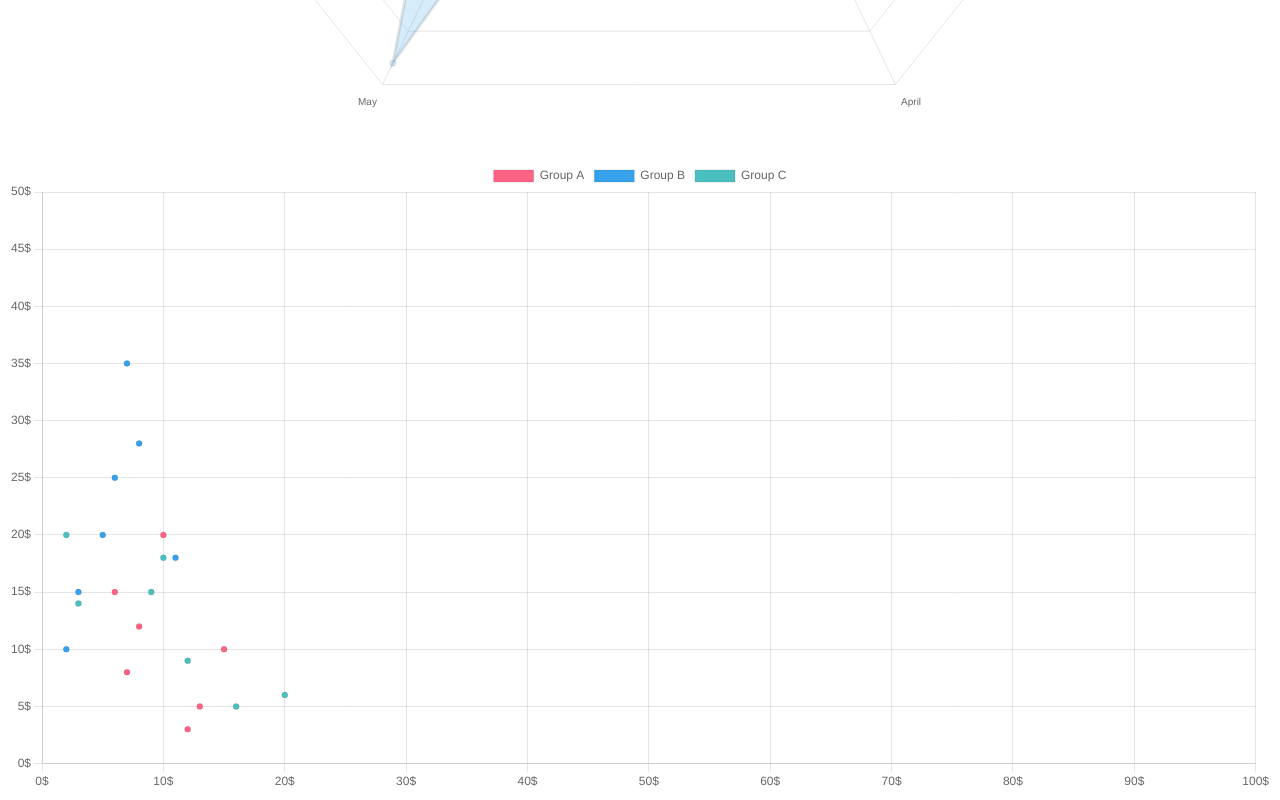
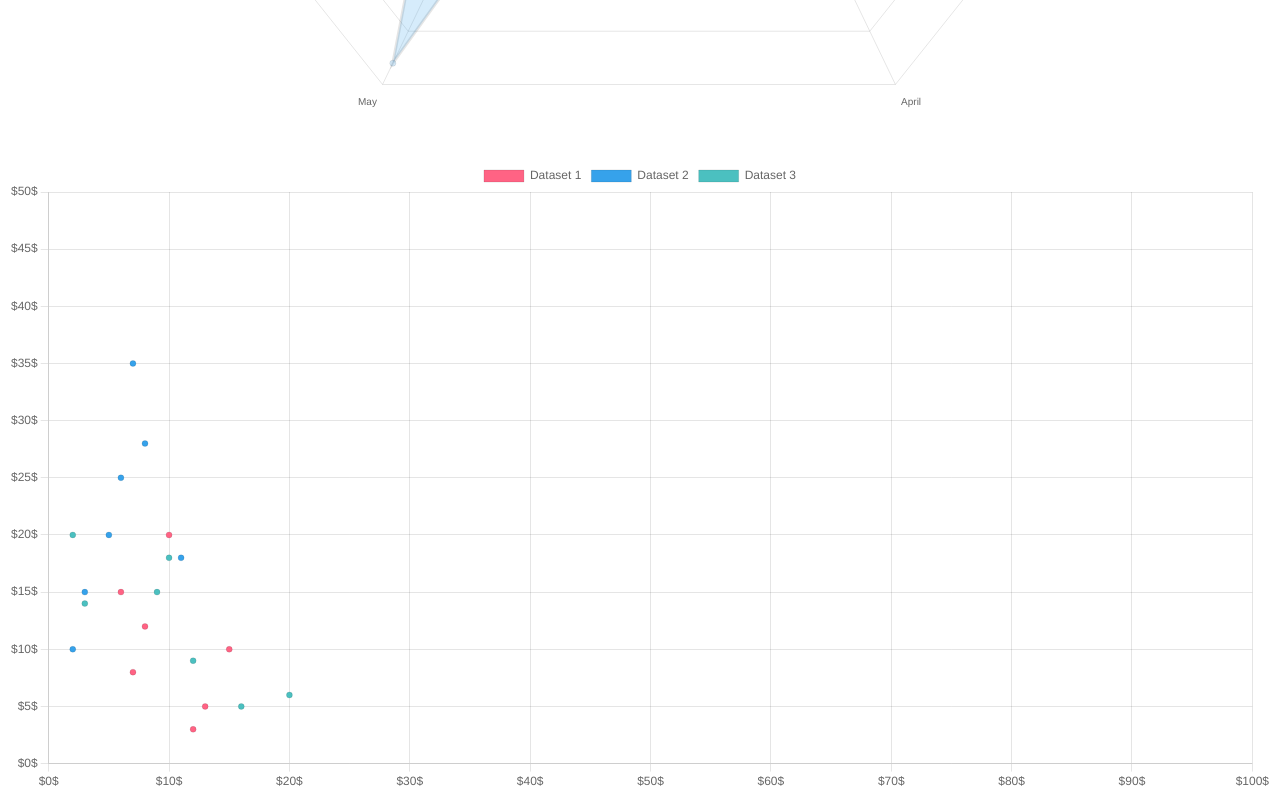
Before and after one commit to jaegeunha94/react-chartjs-1.0.1, a React (Create React App) app: page / in a window 1280 px wide. Shown: the part 5536-6336 px from the top of the page. Built offline with nearby package versions, Linux system fonts and the light colour scheme.

Commit message:
Update Scatter Chart

```diff
--- a/src/Scatter.js
+++ b/src/Scatter.js
@@ -21,7 +21,7 @@ const options = {
         max: 100,
         ticks: {
           callback: function (value, index, ticks) {
-            return this.getLabelForValue(value) + '$';
+            return '$' + this.getLabelForValue(value) + '$';
           },
         },
       },
@@ -32,7 +32,7 @@ const options = {
         max: 50,
         ticks: {
            callback: function (value, index, ticks) {
-             return this.getLabelForValue(value) + '$';
+             return '$' + this.getLabelForValue(value) + '$';
            },
         },
       },
@@ -52,7 +52,7 @@ export const data = {
         { x: 6, y: 15 },
         { x: 8, y: 12 },
       ],
-      label: 'Group A',
+      label: 'Dataset 1',
     },
     {
       backgroundColor: 'rgba(54, 162, 235, 1)',
@@ -65,7 +65,7 @@ export const data = {
         { x: 5, y: 20 },
         { x: 11, y: 18 },
       ],
-      label: 'Group B',
+      label: 'Dataset 2',
     },
     {
       backgroundColor: 'rgba(75, 192, 192, 1)',
@@ -78,7 +78,7 @@ export const data = {
         { x: 20, y: 6 },
         { x: 3, y: 14 },
       ],
-      label: 'Group C',
+      label: 'Dataset 3',
     }
   ],
 };
```
